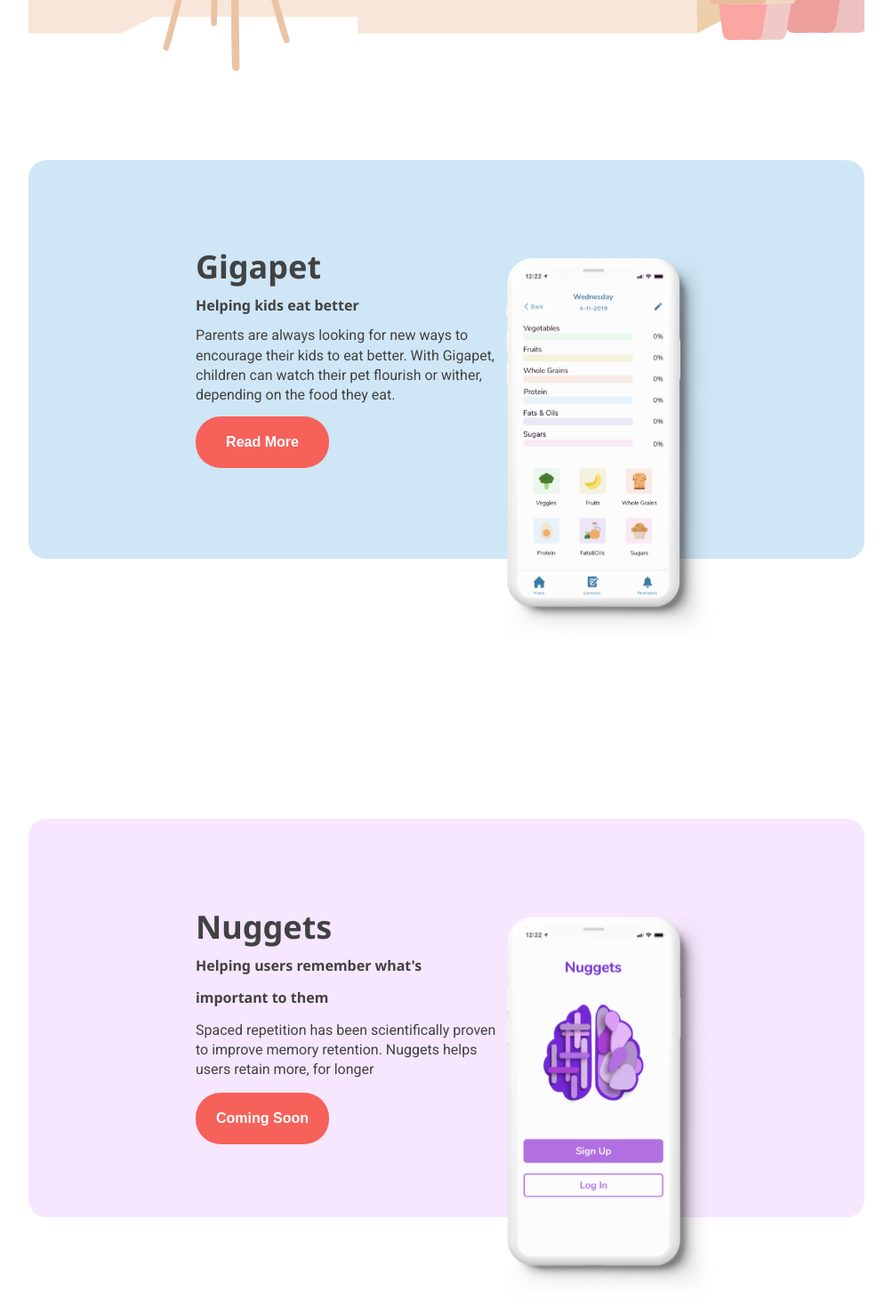
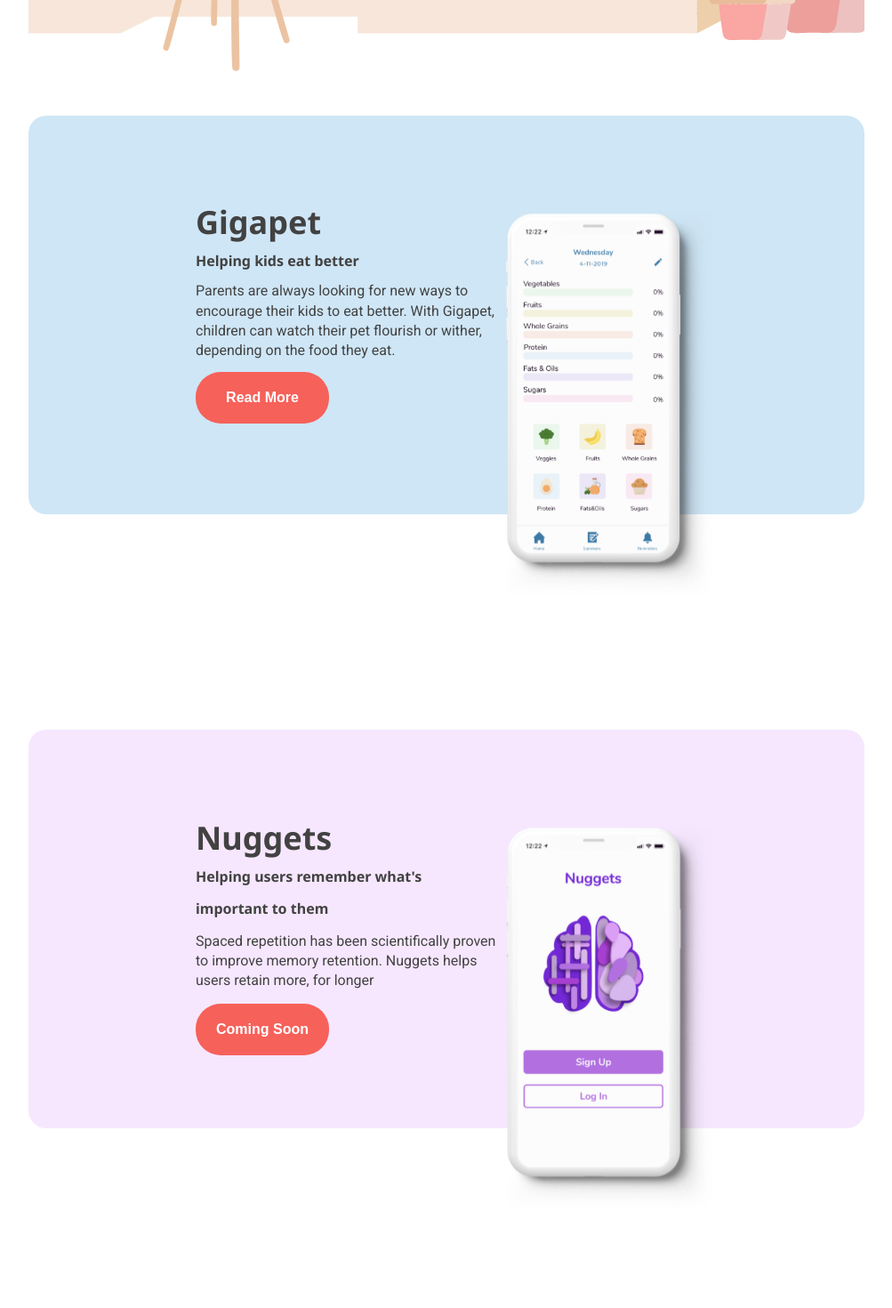
Before and after one commit to mpaolodr/sarina-vanderwaag-portfolio, a React (Create React App) app: page / in a window 1280 px wide. Shown: the part 720-2190 px from the top of the page at 89% size, without its empty margins (138-1141 px from the left). Built offline with nearby package versions, Linux system fonts and the light colour scheme.

Commit message:
edited styles for indented container and margin for footer and other sections

```diff
--- a/src/styles/footer.scss
+++ b/src/styles/footer.scss
@@ -1,7 +1,7 @@
 footer {
   width: 100%;
   height: 80vh;
-  margin-top: 100px;
+  margin-top: 50px;
   position: relative;
   background: $footer-bg;
 
--- a/src/styles/global.scss
+++ b/src/styles/global.scss
@@ -34,9 +34,10 @@
 
 #App {
   width: 100%;
-  // max-width: 1600px;
-  // margin: 0 auto;
+
   .indented-container {
     padding: 0 170px;
+    max-width: 1600px;
+    margin: 0 auto;
   }
 }
--- a/src/styles/home-page.scss
+++ b/src/styles/home-page.scss
@@ -62,7 +62,7 @@
 */
 
 .gigapet-container {
-  margin-top: 100px;
+  margin-top: 50px;
   height: 80vh;
 
   .blue-bg {
@@ -123,7 +123,7 @@
 */
 
 .nuggets-container {
-  margin-top: 100px;
+  margin-top: 50px;
   height: 80vh;
 
   .purple-bg {
```
